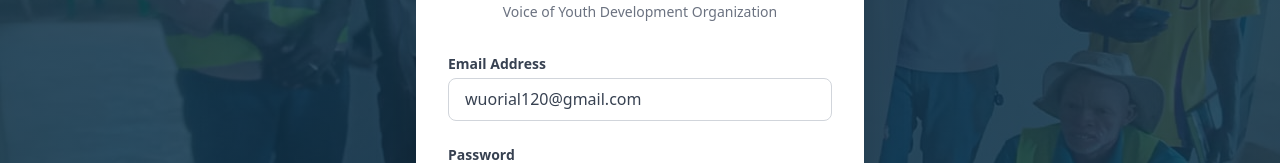
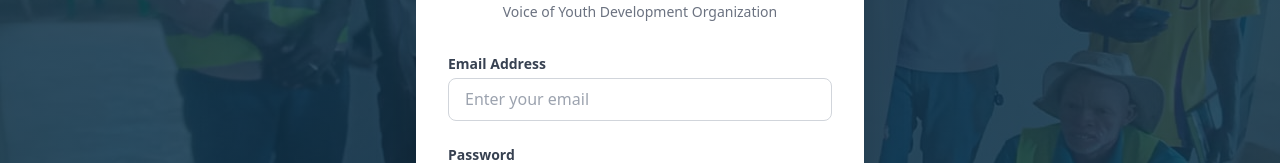
Before and after one commit to riekabuinyok-ship-it/vido, a Next.js app: page /admin/login in a window 1280 px wide. Shown: the part 412-575 px from the top of the page. Built offline with nearby package versions, Linux system fonts and the light colour scheme; no server answers.

Commit message:
Stop exposing admin email on the login page (remove prefill and placeholder)

```diff
--- a/app/admin/login/page.js
+++ b/app/admin/login/page.js
@@ -10,7 +10,7 @@ import Header from "@/components/layout/Header";
 import Footer from "@/components/layout/Footer";
 
 export default function AdminLogin() {
-  const [email, setEmail] = useState("wuorial120@gmail.com");
+  const [email, setEmail] = useState("");
   const [password, setPassword] = useState("");
   const [showPassword, setShowPassword] = useState(false);
   const [loading, setLoading] = useState(false);
@@ -73,7 +73,7 @@ export default function AdminLogin() {
               value={email}
               onChange={(e) => setEmail(e.target.value)}
               className="form-input"
-              placeholder="wuorial120@gmail.com"
+              placeholder="Enter your email"
               required
             />
           </div>
```
